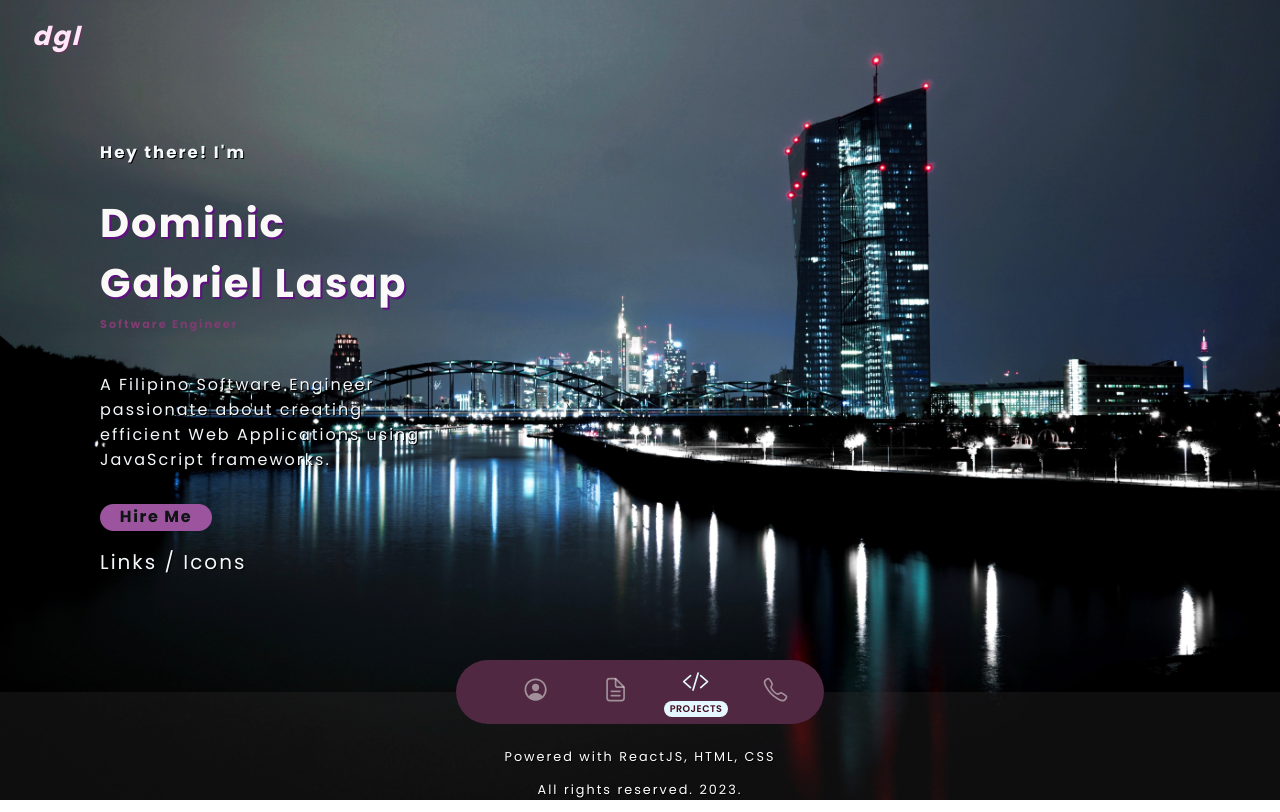
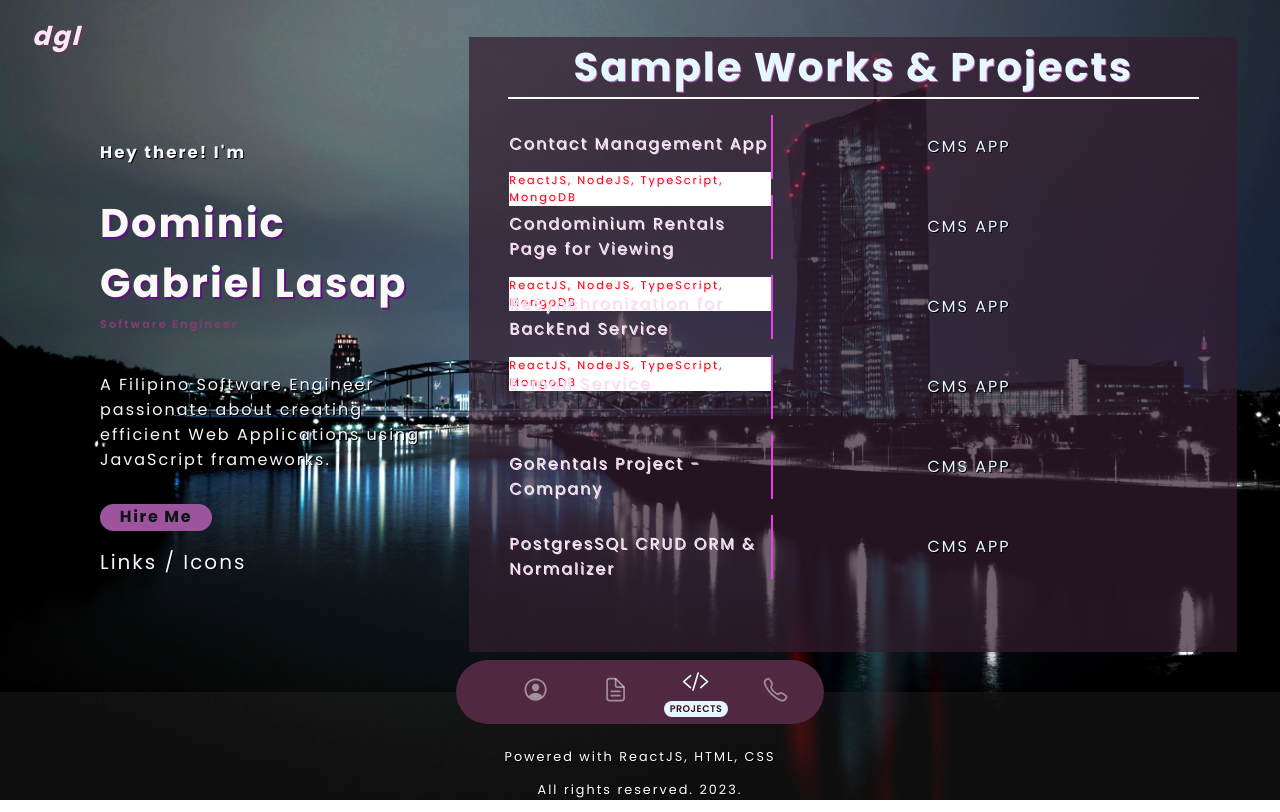
Before and after one commit to dlasap/dom-portfolio, a React (Create React App) app: page /works in a window 1280 px wide. Built offline with nearby package versions, Linux system fonts and the light colour scheme; the HTML template or start-up script is replaced by a standard one.

Commit message:
added works

```diff
--- a/src/components/Content.js
+++ b/src/components/Content.js
@@ -4,6 +4,7 @@ import "./styles/Content.css";
 import pdf_file from "../assets/Official Resume - Dominic Lasap.pdf";
 import { Routes, Route } from "react-router-dom";
 import Contact from "./Contact";
+import Works from "./Works";
 
 const Content = () => {
   return (
@@ -21,6 +22,7 @@ const Content = () => {
               </>
             }
           />
+          <Route path="/works" element={<Works />} />
           <Route path="/contact" element={<Contact />} />
         </Routes>
       </div>
--- /dev/null
+++ b/src/components/Works.js
@@ -0,0 +1,64 @@
+import react, { useState } from "react";
+import Box from "@mui/material/Box";
+import Paper from "@mui/material/Paper";
+import "./styles/Contact.css";
+import { TextField } from "@mui/material";
+import "./styles/Works.css";
+
+const Works = () => {
+  return (
+    <div className="works-container">
+      <h2> Sample Works & Projects</h2>
+      <div>
+        <ul className="worklist">
+          <li className="work-item">
+            <span className="work-title">
+              <p>Contact Management App</p>
+              <div className="tech-stack">ReactJS, NodeJS, TypeScript, MongoDB</div>
+            </span>
+            <span className="work-desc">CMS APP</span>
+          </li>
+          <li className="work-item">
+            {" "}
+            <span className="work-title">
+              <p>Condominium Rentals Page for Viewing</p>
+              <div className="tech-stack">ReactJS, NodeJS, TypeScript, MongoDB</div>
+            </span>
+            <p className="work-desc">CMS APP</p>
+          </li>
+          <li className="work-item">
+            {" "}
+            <span className="work-title">
+              <p>ReSynchronization for BackEnd Service</p>
+              <div className="tech-stack">ReactJS, NodeJS, TypeScript, MongoDB</div>
+            </span>
+            <p className="work-desc">CMS APP</p>
+          </li>
+          <li className="work-item">
+            {" "}
+            <span className="work-title">
+              <p>E-mail Service</p>
+            </span>
+            <p className="work-desc">CMS APP</p>
+          </li>
+          <li className="work-item">
+            {" "}
+            <span className="work-title">
+              <p>GoRentals Project - Company</p>
+            </span>
+            <p className="work-desc">CMS APP</p>
+          </li>
+          <li className="work-item">
+            {" "}
+            <span className="work-title">
+              <p>PostgresSQL CRUD ORM & Normalizer</p>
+            </span>
+            <p className="work-desc">CMS APP</p>
+          </li>
+        </ul>
+      </div>
+    </div>
+  );
+};
+
+export default Works;
--- /dev/null
+++ b/src/components/styles/Works.css
@@ -0,0 +1,62 @@
+.works-container {
+  display: flex;
+  flex-direction: column;
+  background-color: rgba(52, 29, 46, 0.7);
+  width: 90%;
+  height: 100%;
+  gap: 0;
+  margin: 0;
+}
+.tech-stack {
+  color: green;
+  font-size: 0.7rem;
+  max-width: fit-content;
+  background-color: white;
+  color: red;
+}
+
+h2 {
+  align-self: center;
+  flex-grow: 0;
+  margin: 0;
+  padding: 0;
+  font-size: 2.5rem;
+  border-bottom: 2px white solid;
+  text-shadow: 1px 1px rgb(192, 95, 194);
+  /* background: rgba(31, 12, 24, 0.8); */
+  width: 90%;
+}
+
+.worklist {
+  display: flex;
+  list-style-type: none;
+  flex-direction: column;
+  justify-content: center;
+  align-items: flex-start;
+  gap: 1rem;
+}
+
+.work-item {
+  align-self: flex-start;
+  display: flex;
+  flex-grow: 1;
+  align-items: center;
+  width: 90%;
+  height: 100%;
+}
+
+.work-title {
+  font-size: 1.5rem;
+  width: 40%;
+  height: 4rem;
+  border-right: 2px solid rgb(233, 61, 230);
+  margin: 0;
+  padding: 0;
+  text-align: left;
+  color: rgb(241, 236, 236);
+  text-shadow: 1px 1px rgb(255, 206, 252);
+}
+
+.work-desc {
+  flex-grow: 1;
+}
```
